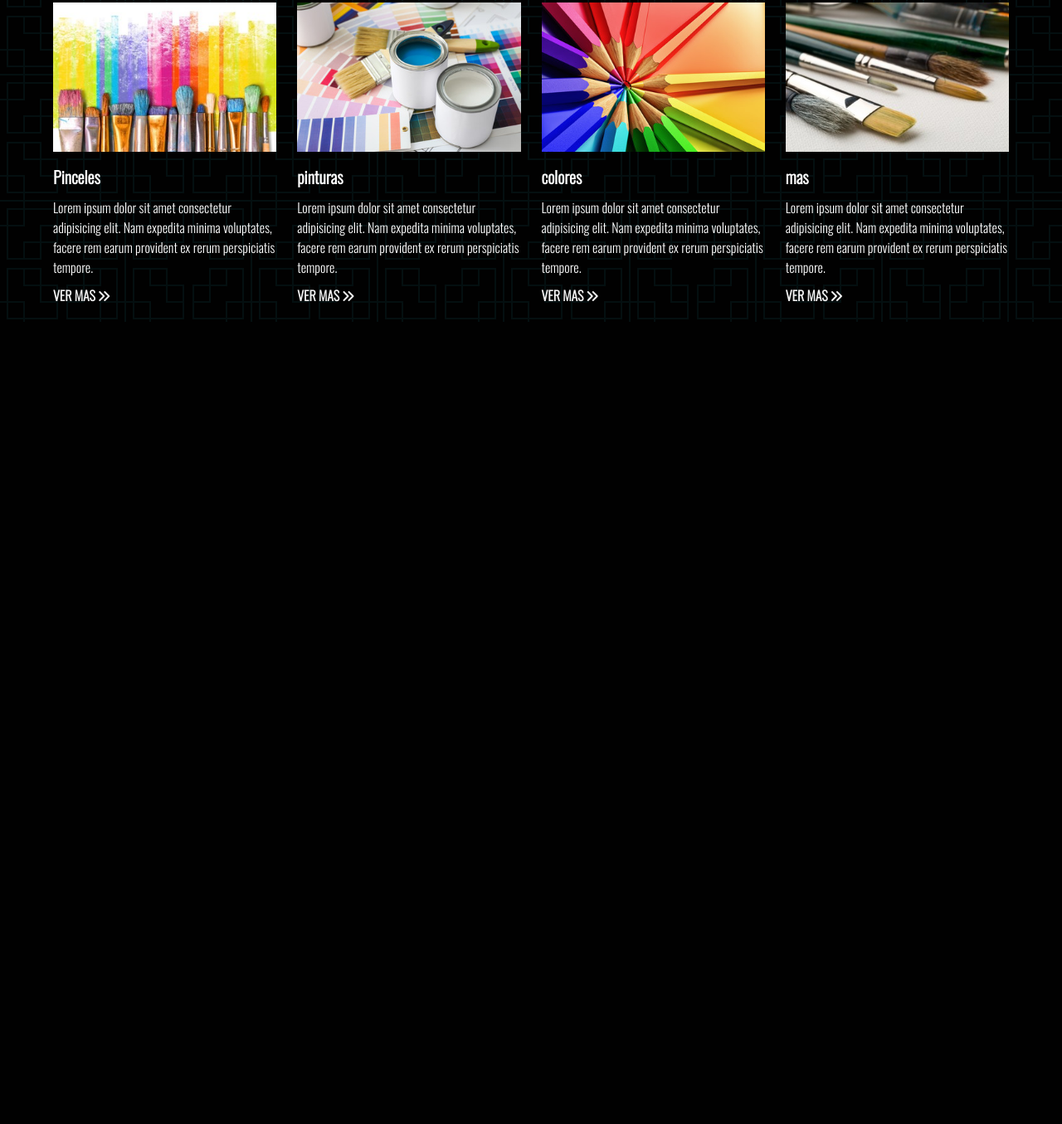
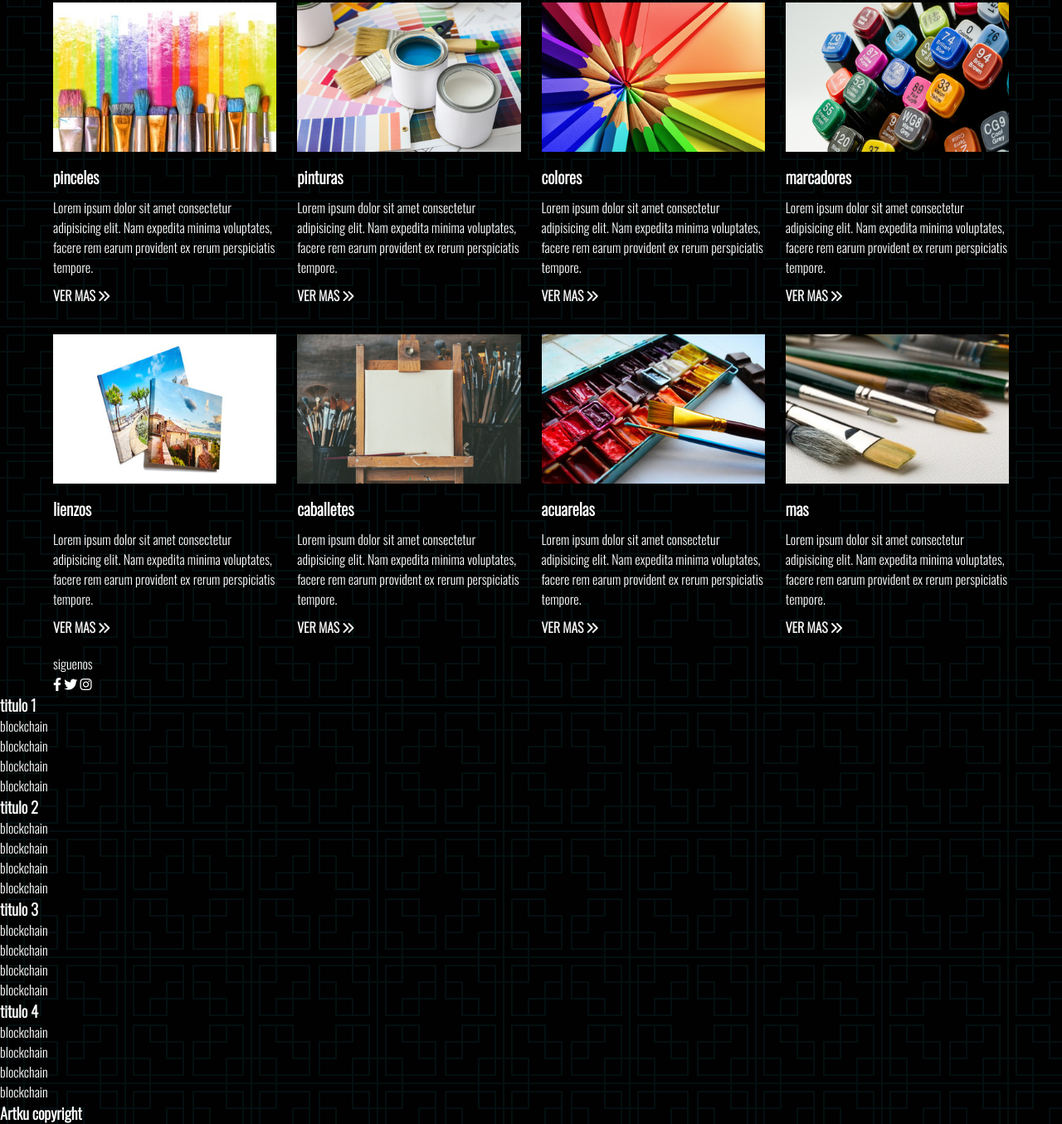
Before and after one commit to juandpl18/Artku, a plain HTML site: page index.html in a window 1280 px wide. Shown: the part 669-2024 px from the top of the page at 83% size. Before the commit the page ends 1057 px from the top, so only its background shows below. Drawn offline with nearby package versions, Linux system fonts and the light colour scheme; files whose address does not match are found by name.

Commit message:
Add files via upload

```diff
--- a/index.html
+++ b/index.html
@@ -15,7 +15,6 @@
     <link rel="stylesheet" href="https://cdnjs.cloudflare.com/ajax/libs/font-awesome/6.0.0-beta3/css/all.min.css">
 </head>
 <body>
-
     <div class="container">
         <nav class="nav-main">
             <img src="img/logo.png" alt="artku logo" class="nav-logo">
@@ -64,7 +63,7 @@
         <div class="news-cards">
             <div>
                 <img src="img/pinceles.jpg" alt="pinceles">
-            <h3>Pinceles</h3>
+                <h3>pinceles</h3>
                 <p>Lorem ipsum dolor sit amet consectetur adipisicing elit. Nam expedita minima voluptates, facere rem earum provident ex rerum perspiciatis tempore.</p>
                 <a href="a">ver mas <i class="fas fa-angle-double-right"></i></a>
             </div>
@@ -81,15 +80,137 @@
                 <a href="a">ver mas <i class="fas fa-angle-double-right"></i></a>
             </div>
             <div>
+                <img src="img/marcadores.jpg" alt="pinceles">
+                <h3>marcadores</h3>
+                <p>Lorem ipsum dolor sit amet consectetur adipisicing elit. Nam expedita minima voluptates, facere rem earum provident ex rerum perspiciatis tempore.</p>
+                <a href="a">ver mas <i class="fas fa-angle-double-right"></i></a>
+            </div>
+            <div>
+                <img src="img/lienzos.jpg" alt="pinceles">
+                <h3>lienzos</h3>
+                <p>Lorem ipsum dolor sit amet consectetur adipisicing elit. Nam expedita minima voluptates, facere rem earum provident ex rerum perspiciatis tempore.</p>
+                <a href="a">ver mas <i class="fas fa-angle-double-right"></i></a>
+            </div>
+            <div>
+                <img src="img/more.jpg" alt="pinceles">
+                <h3>caballetes</h3>
+                <p>Lorem ipsum dolor sit amet consectetur adipisicing elit. Nam expedita minima voluptates, facere rem earum provident ex rerum perspiciatis tempore.</p>
+                <a href="a">ver mas <i class="fas fa-angle-double-right"></i></a>
+            </div>
+            <div>
+                <img src="img/acuarelas.jpg" alt="pinceles">
+                <h3>acuarelas</h3>
+                <p>Lorem ipsum dolor sit amet consectetur adipisicing elit. Nam expedita minima voluptates, facere rem earum provident ex rerum perspiciatis tempore.</p>
+                <a href="a">ver mas <i class="fas fa-angle-double-right"></i></a>
+            </div>
+            <div>
                 <img src="img/mas.jpg" alt="pinceles">
                 <h3>mas</h3>
                 <p>Lorem ipsum dolor sit amet consectetur adipisicing elit. Nam expedita minima voluptates, facere rem earum provident ex rerum perspiciatis tempore.</p>
                 <a href="a">ver mas <i class="fas fa-angle-double-right"></i></a>
             </div>
+        </div>
 
+        <section class="social">
+            <p>siguenos</p>
+            <div class="links">
+                <a href="#">
+                    <i class="fab fa-facebook-f"></i>
+                </a>
+                <a href="#">
+                    <i class="fab fa-twitter"></i>
+                </a>
+                <a href="#">
+                    <i class="fab fa-instagram"></i>
+                </a>
+            </div>
+        </section>
 
     </div>
+    <div class="footer-links">
+        <div class="footer-container">
+            <ul>
+                <li>
+                    <a href="#">
+                        <h3>titulo 1</h3>
+                    </a>
+                </li>
+                <li>
+                    <a href="#">blockchain</a>
+                </li>
+                <li>
+                    <a href="#">blockchain</a>
+                </li>
+                <li>
+                    <a href="#">blockchain</a>
+                </li>
+                <li>
+                    <a href="#">blockchain</a>
+                </li>
+            </ul>
+            <ul>
+                <li>
+                    <a href="#">
+                        <h3>titulo 2</h3>
+                    </a>
+                </li>
+                <li>
+                    <a href="#">blockchain</a>
+                </li>
+                <li>
+                    <a href="#">blockchain</a>
+                </li>
+                <li>
+                    <a href="#">blockchain</a>
+                </li>
+                <li>
+                    <a href="#">blockchain</a>
+                </li>
+            </ul>
+            <ul>
+                <li>
+                    <a href="#">
+                        <h3>titulo 3</h3>
+                    </a>
+                </li>
+                <li>
+                    <a href="#">blockchain</a>
+                </li>
+                <li>
+                    <a href="#">blockchain</a>
+                </li>
+                <li>
+                    <a href="#">blockchain</a>
+                </li>
+                <li>
+                    <a href="#">blockchain</a>
+                </li>
+            </ul>
+            <ul>
+                <li>
+                    <a href="#">
+                        <h3>titulo 4</h3>
+                    </a>
+                </li>
+                <li>
+                    <a href="#">blockchain</a>
+                </li>
+                <li>
+                    <a href="#">blockchain</a>
+                </li>
+                <li>
+                    <a href="#">blockchain</a>
+                </li>
+                <li>
+                    <a href="#">blockchain</a>
+                </li>
+            </ul>
         </div>
+    </div>
+
+    <footer class="footer">
+        <h3>Artku copyright</h3>
+    </footer>
 
 
 </body>
```
Also changed, not shown: img/acuarelas.jpg (added), img/lienzos.jpg (added), img/marcadores.jpg (added). Lines whose indentation alone changed are shown as unchanged.
